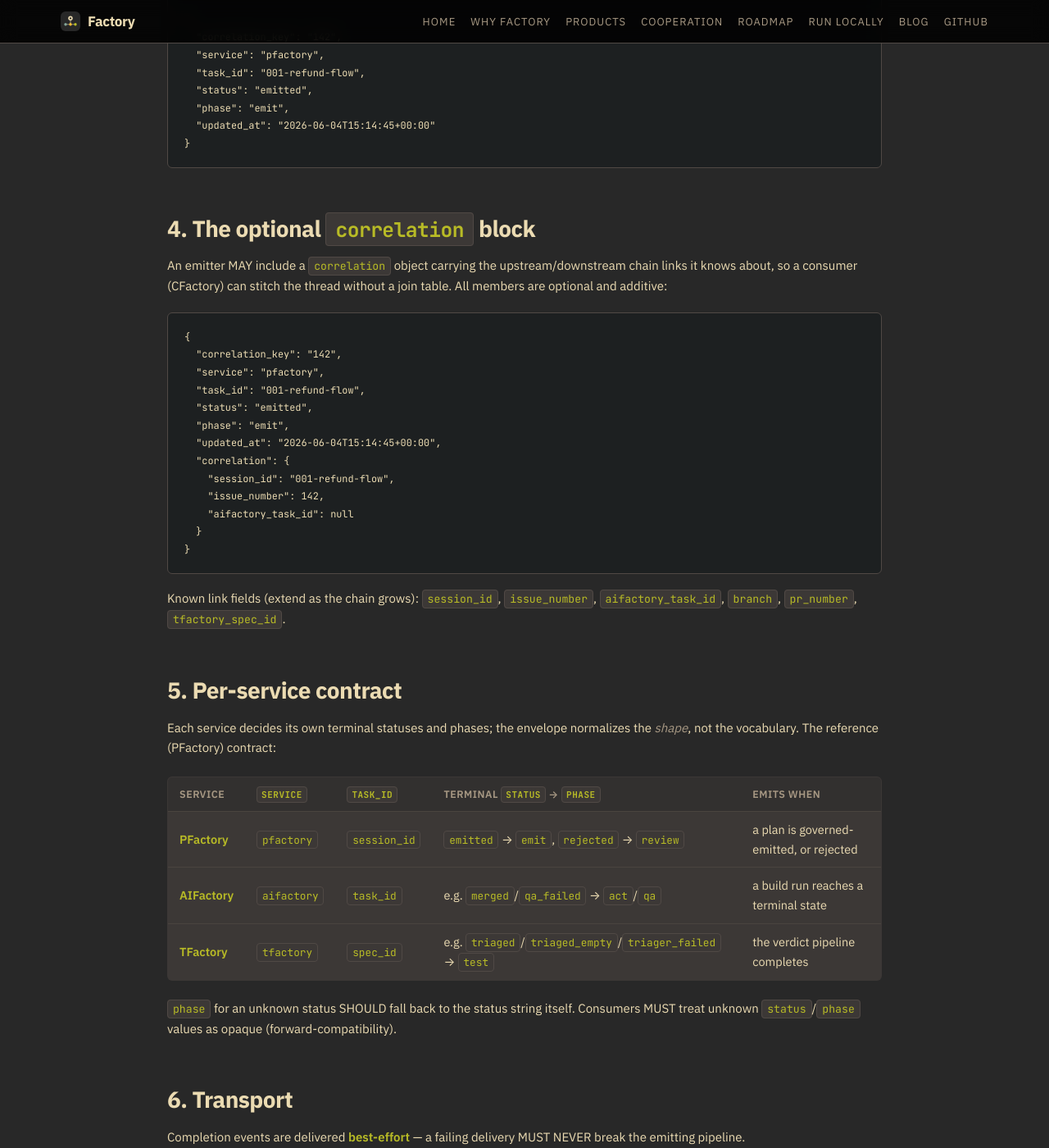
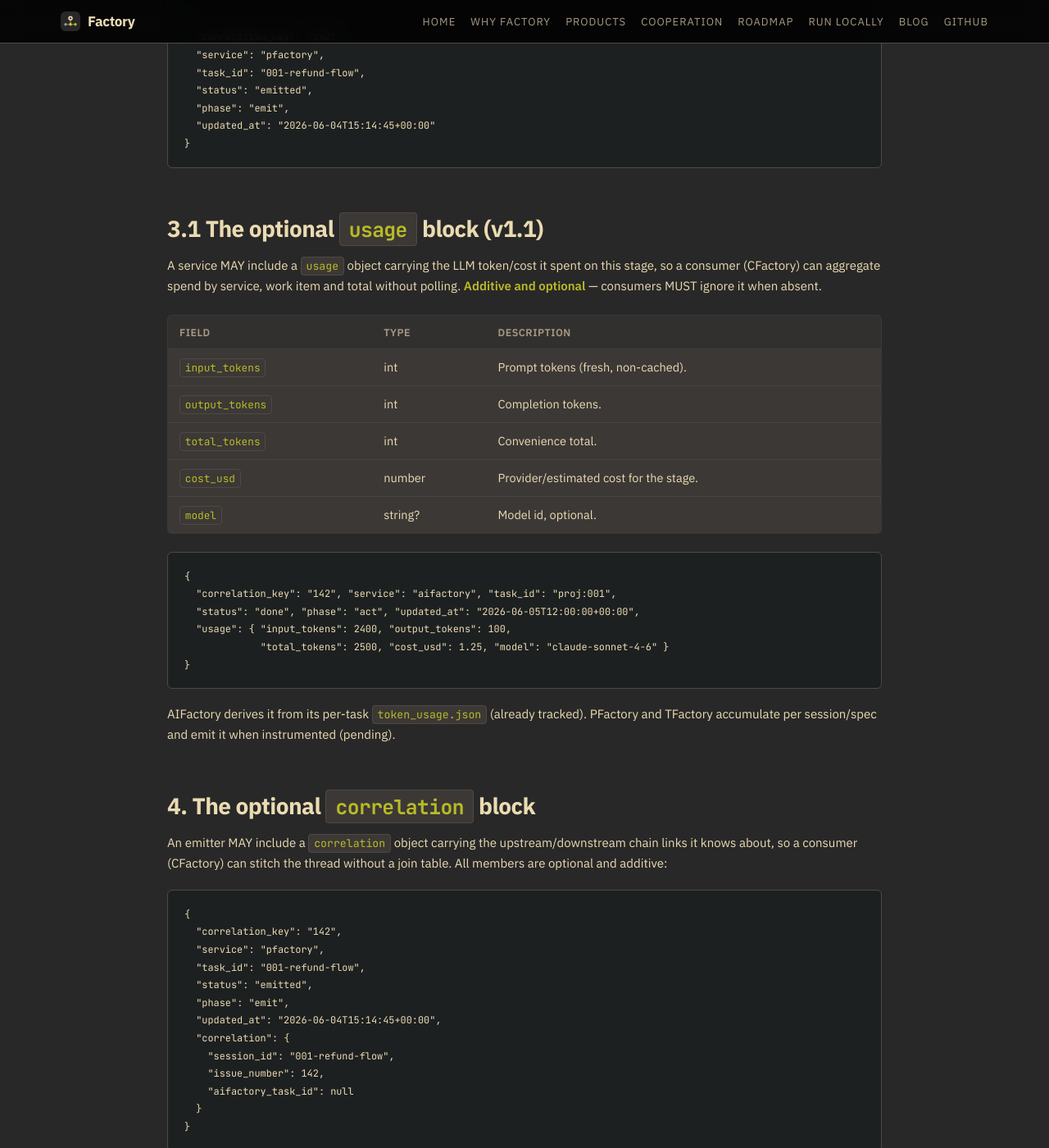
Before and after one commit to olafkfreund/Factory, a Jekyll site: the page built from docs/rfc/0001-correlation-key-and-completion-event.md, in a window 1280 px wide and 1400 px high, scrolled down 1894 px. Shown: the whole window at 82% size. Built offline with Jekyll 4.4.1, drawn with Linux system fonts in a browser that asks for light colours; some of the changed text lies outside the part shown.

Commit message:
docs(rfc): RFC-0001 v1.1 — additive optional `usage` (token/cost) block
Services MAY emit per-stage {input,output,total tokens, cost_usd, model}; consumers
(CFactory) aggregate spend without polling. Additive/back-compatible; absent = ignore.

Co-Authored-By: Claude Opus 4.8 (1M context) <noreply@anthropic.com>

````diff
--- a/docs/rfc/0001-correlation-key-and-completion-event.md
+++ b/docs/rfc/0001-correlation-key-and-completion-event.md
@@ -6,7 +6,7 @@ permalink: /rfc/correlation-key/
 
 # RFC-0001 — Shared Correlation Key & Completion-Event Schema
 
-> **Status:** Accepted · **Version:** 1.0 · **Updated:** 2026-06-04
+> **Status:** Accepted · **Version:** 1.1 · **Updated:** 2026-06-05
 > Part of the **PARR spine** (issue [#1](https://github.com/olafkfreund/Factory/issues/1),
 > [#4](https://github.com/olafkfreund/Factory/issues/4)). The product repos implement
 > against this document.
@@ -76,6 +76,32 @@ The envelope has exactly these six required fields:
   "updated_at": "2026-06-04T15:14:45+00:00"
 }
 ```
+
+## 3.1 The optional `usage` block (v1.1)
+
+A service MAY include a `usage` object carrying the LLM token/cost it spent on this
+stage, so a consumer (CFactory) can aggregate spend by service, work item and total
+without polling. **Additive and optional** — consumers MUST ignore it when absent.
+
+| Field | Type | Description |
+|---|---|---|
+| `input_tokens` | int | Prompt tokens (fresh, non-cached). |
+| `output_tokens` | int | Completion tokens. |
+| `total_tokens` | int | Convenience total. |
+| `cost_usd` | number | Provider/estimated cost for the stage. |
+| `model` | string? | Model id, optional. |
+
+```json
+{
+  "correlation_key": "142", "service": "aifactory", "task_id": "proj:001",
+  "status": "done", "phase": "act", "updated_at": "2026-06-05T12:00:00+00:00",
+  "usage": { "input_tokens": 2400, "output_tokens": 100,
+             "total_tokens": 2500, "cost_usd": 1.25, "model": "claude-sonnet-4-6" }
+}
+```
+
+AIFactory derives it from its per-task `token_usage.json` (already tracked). PFactory
+and TFactory accumulate per session/spec and emit it when instrumented (pending).
 
 ## 4. The optional `correlation` block
 
````
